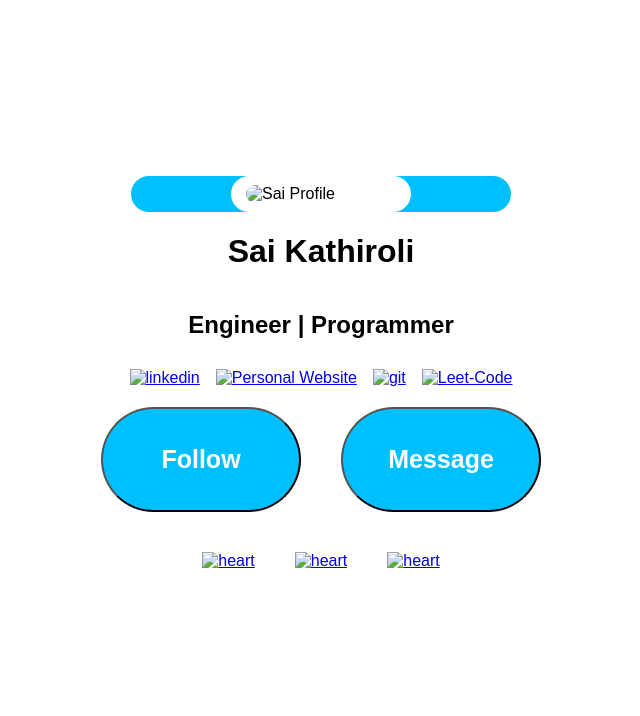
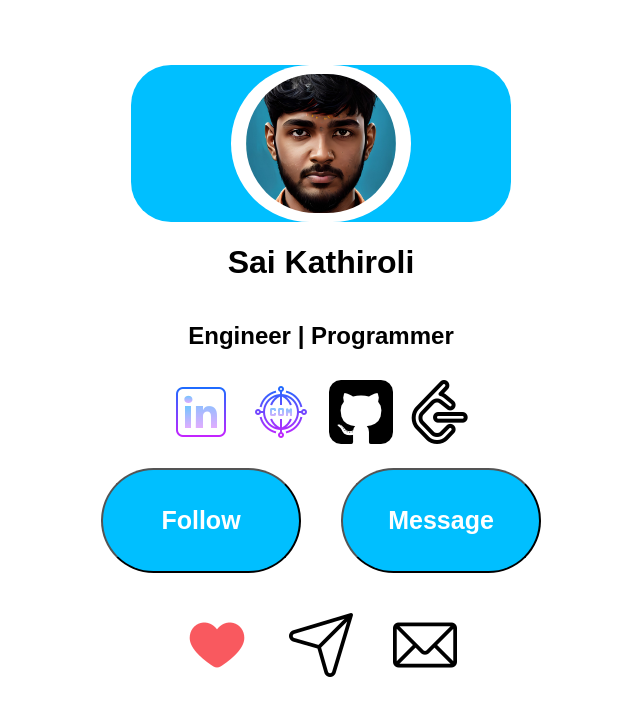
Before and after one commit to SaiKathiroli/Personal-Profile-Card, a plain HTML site: page index.html in a window 1280 px wide. Shown: the whole page, without its empty margins (319-959 px from the left). Drawn offline with Linux system fonts and the light colour scheme.

Commit message:
Update index.html

```diff
--- a/index.html
+++ b/index.html
@@ -10,7 +10,7 @@
 
     <div class="two_pn">
         <div class="two">
-            <img  class = "two_one" src="./assets/11671352080177.jpg" alt="Sai Profile">
+            <img  class = "two_one" src="./11671352080177.jpg" alt="Sai Profile">
         </div>
     </div>
 
@@ -18,17 +18,17 @@
     <h2>Engineer | Programmer</h2>
     <div class="four">
         <a href="https://www.linkedin.com/in/sai-kathiroli-prabhakaran/">
-            <img alt="linkedin" src="./assets/icons8-linkedin-64.png">
+            <img alt="linkedin" src="./icons8-linkedin-64.png">
         </a>
         <a href="https://saikathiroli.github.io/Portfolio/">
-            <img alt="Personal Website" src="./assets/icons8-website-64.png">
+            <img alt="Personal Website" src="./icons8-website-64.png">
         </a>
         <a href="https://github.com/SaiKathiroli">
-            <img alt="git" src="./assets/github-sign.png">
+            <img alt="git" src="./github-sign.png">
         </a>
 
         <a href="https://leetcode.com/saikathirolip/">
-            <img  alt="Leet-Code" src="./assets/icons8-level-up-your-coding-skills-and-quickly-land-a-job-64.png">
+            <img  alt="Leet-Code" src="./icons8-level-up-your-coding-skills-and-quickly-land-a-job-64.png">
         </a>
     </div>
 
@@ -42,9 +42,9 @@
     </div>
 
     <div class="six">
-        <a href="https://saikathiroli.github.io/Portfolio/"><img  alt="heart" src="./assets/heart.png"></a>
-        <a href="https://www.linkedin.com/in/sai-kathiroli-prabhakaran/"><img  alt="heart" src="./assets/send.png"></a>
-        <a href="mailto:saikathirolip@gmai.com"><img  alt="heart" src="./assets/email.png"></a>
+        <a href="https://saikathiroli.github.io/Portfolio/"><img  alt="heart" src="./heart.png"></a>
+        <a href="https://www.linkedin.com/in/sai-kathiroli-prabhakaran/"><img  alt="heart" src="./send.png"></a>
+        <a href="mailto:saikathirolip@gmai.com"><img  alt="heart" src="./email.png"></a>
 
 
 
```
